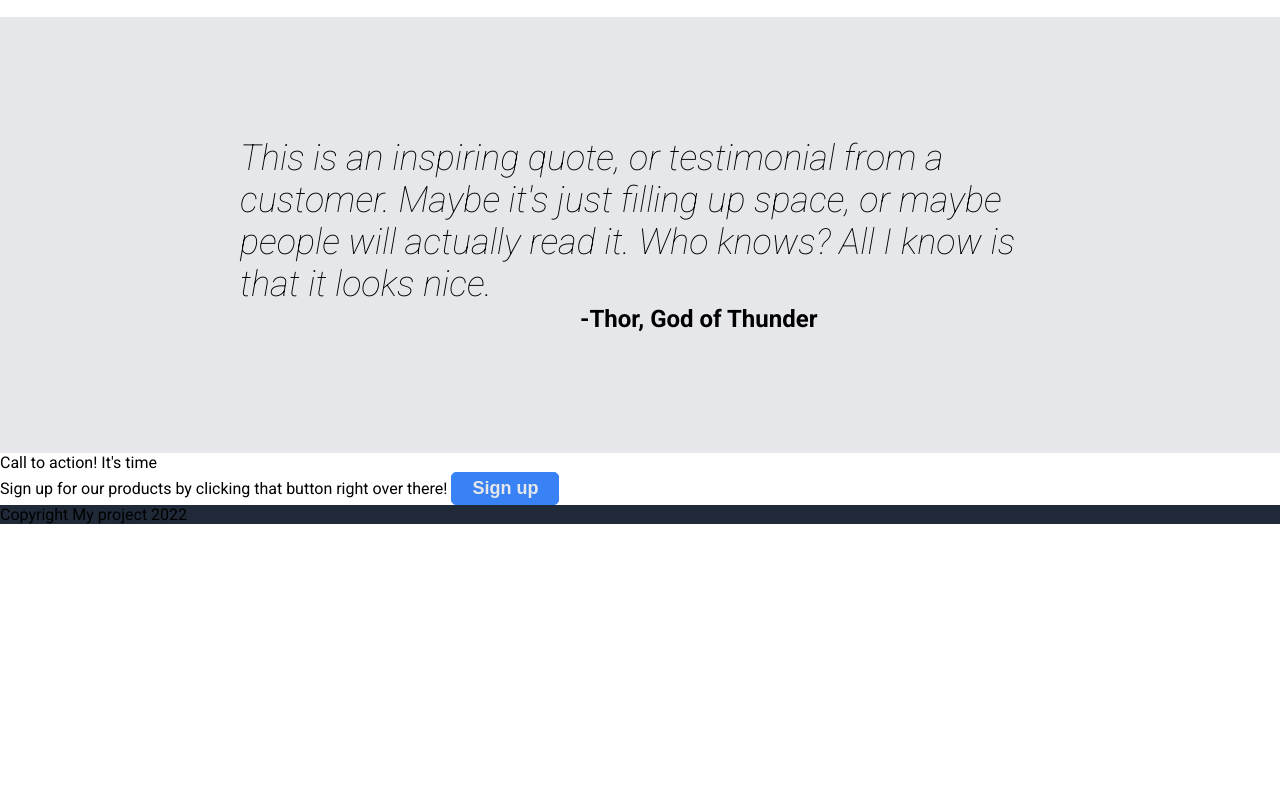
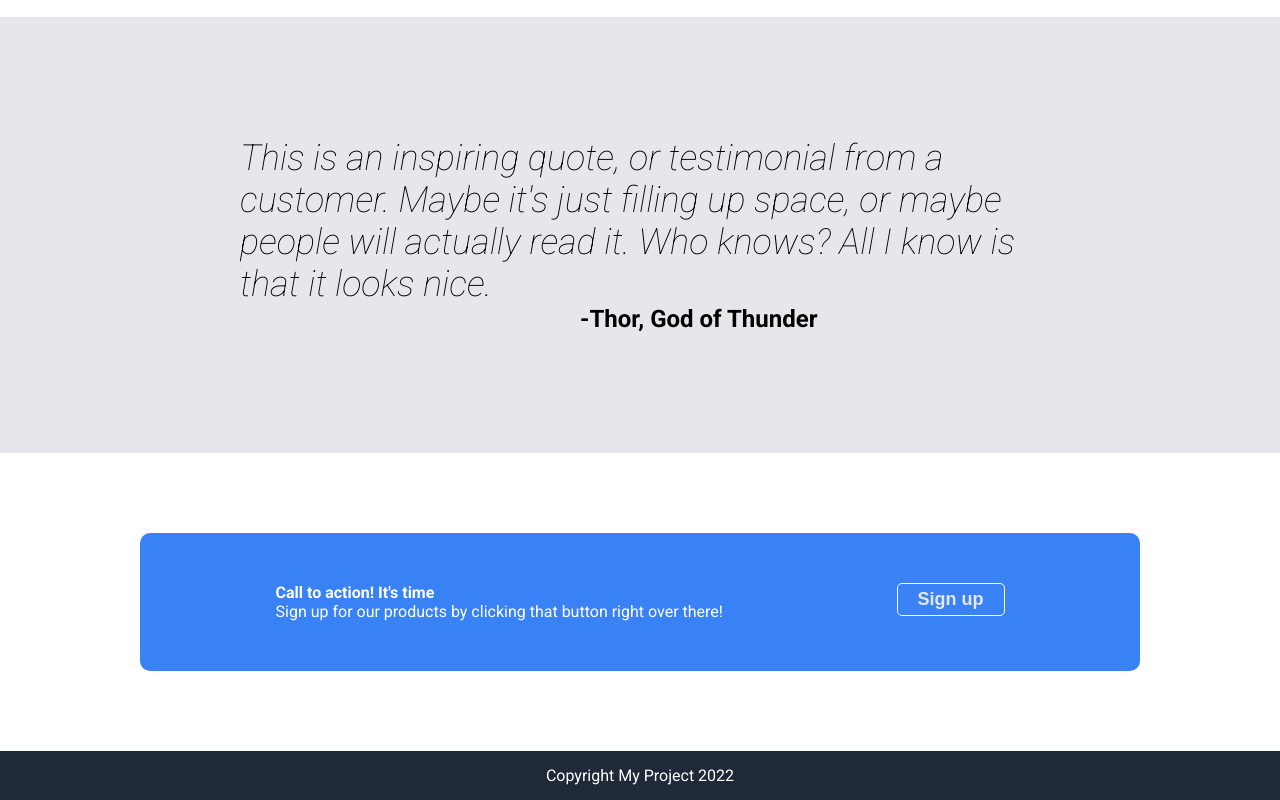
Before and after one commit to elvisnipah/landing-page, a plain HTML site: page index.html in a window 1280 px wide. Shown: the part 828-1628 px from the top of the page. Before the commit the page ends 1352 px from the top, so only its background shows below. Drawn offline with Linux system fonts and the light colour scheme.

Commit message:
Add styling to call to action, and footer

```diff
--- a/index.html
+++ b/index.html
@@ -56,16 +56,20 @@
         <div class="quote"> This is an inspiring quote, or testimonial from a customer. Maybe it's just filling up space, or maybe people will actually read it. Who knows? All I know is that it looks nice.</div>
         <div class="quote-author">-Thor, God of Thunder</div>
     </div>
-
-    <div class="call-to-action">
-        <div>Call to action! It's time</div>
-        <div>Sign up for our products by clicking that button right over there!
-            <button class="sign-up">Sign up</button>
+    <div class="call-container">
+        <div class="call-to-action">
+            <div class="left-side">
+                <div class="bold">Call to action! It's time</div>
+                <div>Sign up for our products by clicking that button right over there!</div>
+            </div>
+            <div class="btm-btn">
+                <button class="sign-up">Sign up</button>
+            </div>
         </div>
     </div>
 
     <div class="footer">
-        <div>Copyright My project 2022</div>
+        <div>Copyright My Project 2022</div>
     </div>
 </body>
 </html>
--- a/style.css
+++ b/style.css
@@ -117,7 +117,6 @@ img {
     font-weight: lighter;
     font-weight: 10;
     width: 800px;
-
 }
 
 .quote-author {
@@ -127,8 +126,40 @@ img {
     width: 500px;
 }
 
+.call-container {
+    display: flex;
+    justify-content: center;
+    align-items: center;
+
+}
+.call-to-action {
+    display: flex;
+    background-color: #3882f6;
+    margin: 80px 80px;
+    justify-content: space-around;
+    padding: 50px;
+    width: 900px;
+    border-radius: 10px;
+}
+
+.call-to-action .left-side {
+    color: white;
+}
+
+.bold {
+    font-weight: bold;
+}
+
+.btm-btn .sign-up {
+    border: 1px solid white;
+}
+
 .footer {
     background-color: #1f2937;
+    color: white;
+    display: flex;
+    justify-content: center;
+    padding: 15px;
 }
 
 ul {
```
